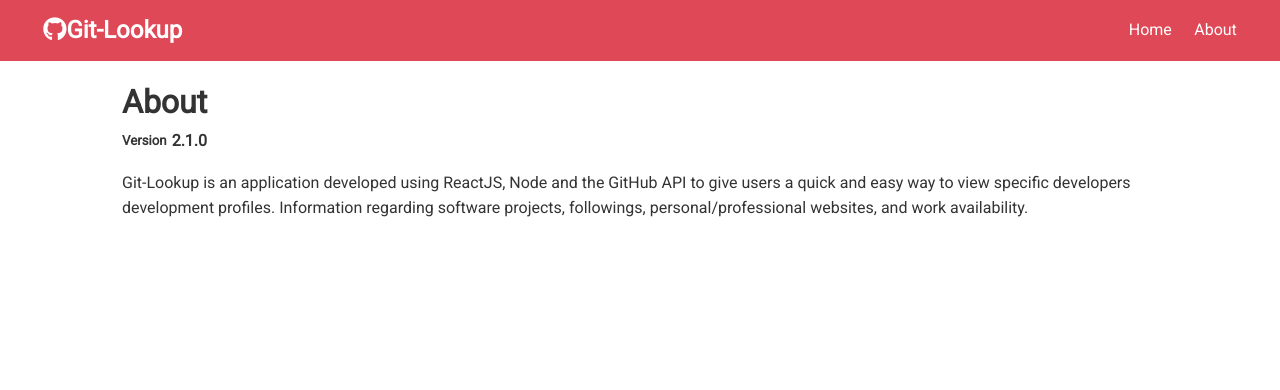
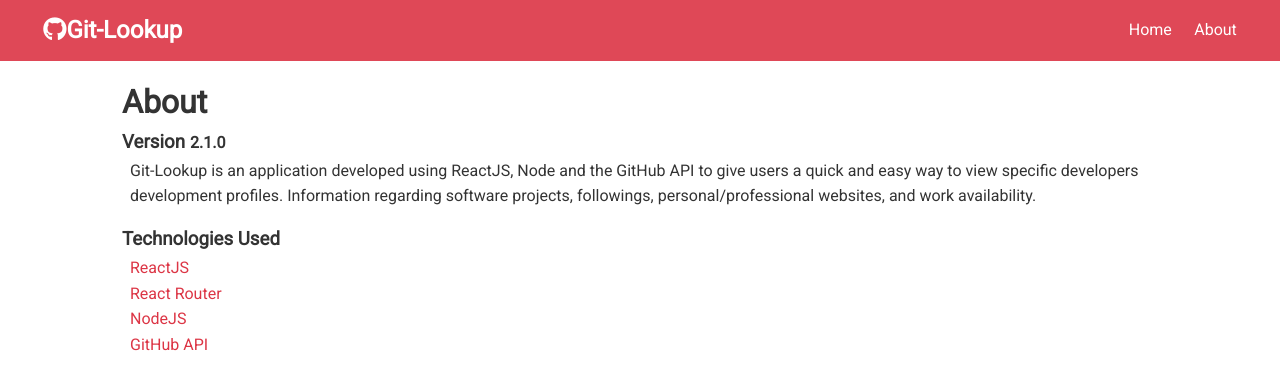
Before and after one commit to ericmoore123/GitLookup, a React (Create React App) app: page /about in a window 1280 px wide. Shown: the top 390 px of the page. Built offline with nearby package versions, Linux system fonts and the light colour scheme.

Commit message:
style additions and documentation

```diff
--- a/package.json
+++ b/package.json
@@ -6,6 +6,7 @@
     "@testing-library/jest-dom": "^4.2.4",
     "@testing-library/react": "^9.5.0",
     "@testing-library/user-event": "^7.2.1",
+    "aos": "^2.3.4",
     "axios": "^0.19.2",
     "react": "^16.13.1",
     "react-dom": "^16.13.1",
--- a/src/App.css
+++ b/src/App.css
@@ -3,7 +3,7 @@
 :root {
   --primary-color: #dc3545;
   --dark-color: #333333;
-  --repo-color: #cacaca;
+  --repo-color: #f3f3f3;
   --light-color: #f4f4f4;
   --danger-color: #dc3545;
   --success-color: #28a745;
@@ -29,7 +29,7 @@
 }
 
 a:hover {
-  color: #666;
+  color: rgb(0, 0, 0);
 }
 
 ul {
--- a/src/components/pages/About.js
+++ b/src/components/pages/About.js
@@ -4,8 +4,18 @@
   return (
     <div>
       <h1>About</h1>
-      <div style={{display: 'flex', alignItems: 'center'}}><h5>Version </h5><strong style={{margin: "0 5px"}}>2.1.0</strong></div>
-      <p style={{margin: "1rem 0"}}>Git-Lookup is an application developed using ReactJS, Node and the GitHub API to give users a quick and easy way to view specific developers development profiles. Information regarding software projects, followings, personal/professional websites, and work availability.</p>
+      <div style={{display: 'flex', alignItems: 'center'}}><h3>Version </h3><strong style={{margin: "0 5px"}}>2.1.0</strong></div>
+      <p style={{margin: "0 0 0 0.5rem"}}>Git-Lookup is an application developed using ReactJS, Node and the GitHub API to give users a quick and easy way to view specific developers development profiles. Information regarding software projects, followings, personal/professional websites, and work availability.</p>
+
+      <h3 style={{margin: "1rem 0 0 0"}}>Technologies Used</h3>
+      <ul style={{margin: "0 0.5rem"}}>
+        <li><a href="https://reactjs.org/" alt="reactjs website link" target="_blank" rel="noopener noreferrer">ReactJS</a></li>
+        <li><a href="https://reactrouter.com/" alt="react router website link" target="_blank" rel="noopener noreferrer">React Router</a></li>
+        <li><a href="https://nodejs.org/en/" alt="NodeJS website link" target="_blank" rel="noopener noreferrer">NodeJS</a></li>
+        <li><a href="https://nodejs.org/en/" alt="GitHub API link" target="_blank" rel="noopener noreferrer">GitHub API</a></li>
+      </ul>
+
+
     </div>
   );
 };
--- a/src/components/repos/RepoItem.js
+++ b/src/components/repos/RepoItem.js
@@ -3,7 +3,7 @@
 
 const RepoItem = ({ repo }) => {
     return (
-        <div className="card repo-card" style={{margin: '1rem 0 0 0'}}>
+        <div className="card repo-card" style={{margin: '1rem 0.5rem'}}>
             <h3>
                 <a href={repo.html_url} target="_blank" rel="noopener noreferrer">{repo.name}</a>
             </h3>
--- a/src/components/users/Users.js
+++ b/src/components/users/Users.js
@@ -4,12 +4,12 @@
 import PropTypes from "prop-types";
 
 const Users = ({ users, loading }) => {
-  // const { users } = this.state;
   if (loading) {
     return <Spinner />;
   } else {
     return (
       <div className="user-style">
+        {/* Display github users returned from getusers method */}
         {users.map((user) => (
           <UserItem key={user.id} user={user} />
         ))}
```
Also changed, not shown: src/components/users/User.js (+8 -3 lines), 1 other file (tests, documents, lock files or other folders).
